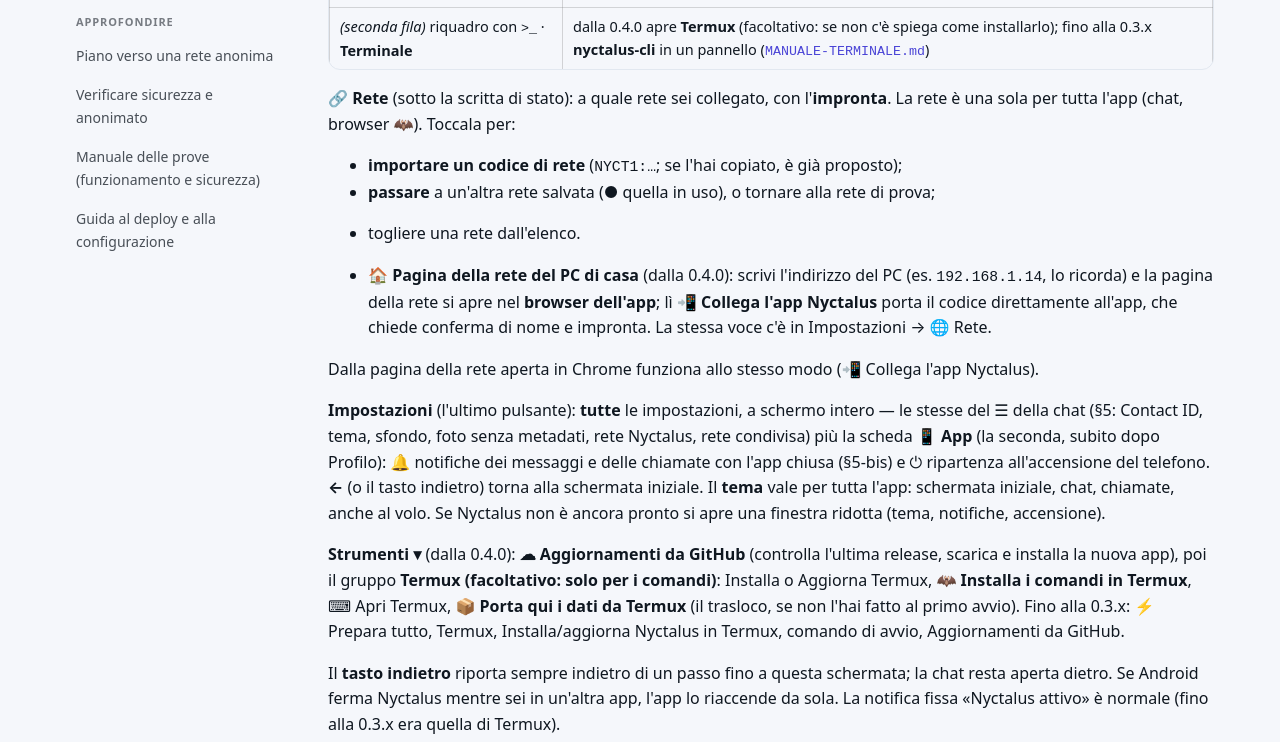
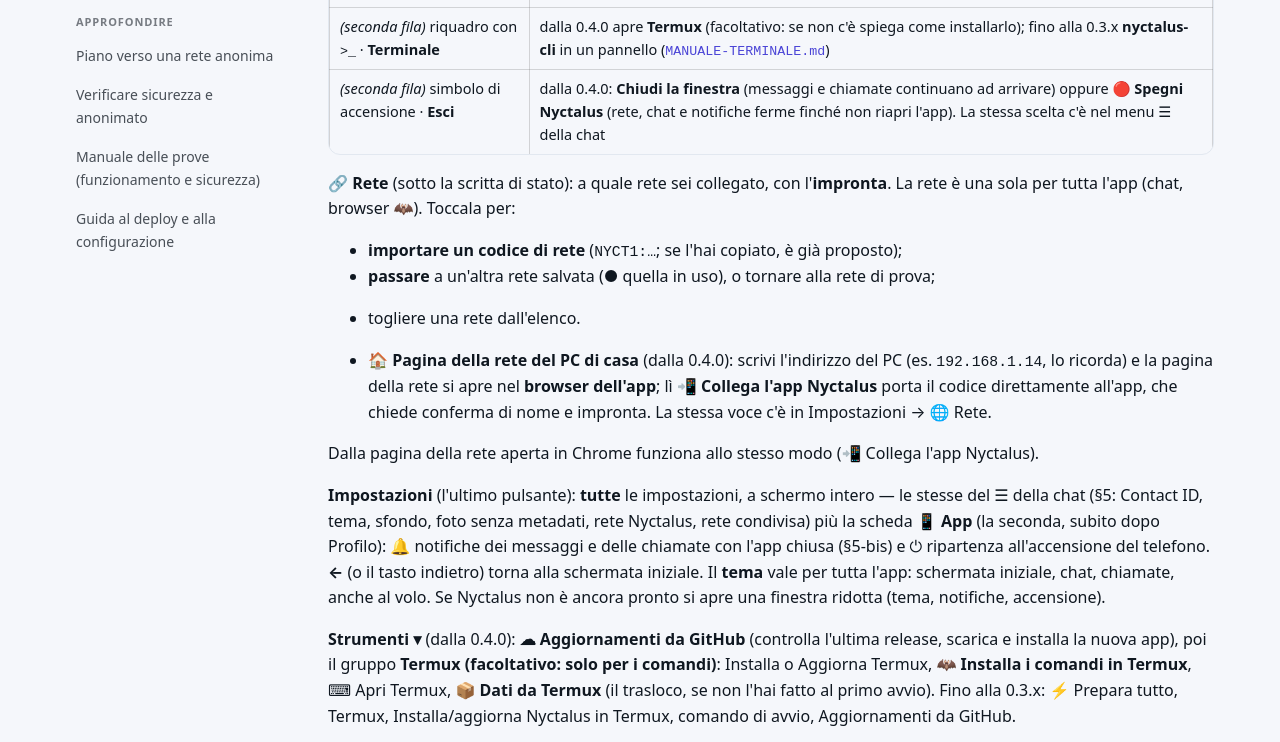
Before and after one commit to RedRider21/Nyctalus-Protocol, a plain HTML site: page manuali/MANUALE-TELEFONO.html in a window 1280 px wide. Shown: the part 992-1734 px from the top of the page. Drawn offline with Linux system fonts and the light colour scheme.

Commit message:
Sito: 0.4.1 — ritocchi all'app

```diff
--- a/manuali/MANUALE-TELEFONO.html
+++ b/manuali/MANUALE-TELEFONO.html
@@ -71,6 +71,10 @@ Sotto il logo, due file di pulsanti quadrati con la sola icona, come il mini men
 <td><em>(seconda fila)</em> riquadro con <code>&gt;_</code> · <strong>Terminale</strong></td>
 <td>dalla 0.4.0 apre <strong>Termux</strong> (facoltativo: se non c'è spiega come installarlo); fino alla 0.3.x <strong>nyctalus-cli</strong> in un pannello (<a href="MANUALE-TERMINALE.html"><code>MANUALE-TERMINALE.md</code></a>)</td>
 </tr>
+<tr>
+<td><em>(seconda fila)</em> simbolo di accensione · <strong>Esci</strong></td>
+<td>dalla 0.4.0: <strong>Chiudi la finestra</strong> (messaggi e chiamate continuano ad arrivare) oppure <strong>🔴 Spegni Nyctalus</strong> (rete, chat e notifiche ferme finché non riapri l'app). La stessa scelta c'è nel menu ☰ della chat</td>
+</tr>
 </tbody>
 </table>
 <p><strong>🔗 Rete</strong> (sotto la scritta di stato): a quale rete sei collegato, con l'<strong>impronta</strong>. La rete è
@@ -97,7 +101,7 @@ Il <strong>tema</strong> vale per tutta l'app: schermata iniziale, chat, chiamat
 Se Nyctalus non è ancora pronto si apre una finestra ridotta (tema, notifiche, accensione).</p>
 <p><strong>Strumenti ▾</strong> (dalla 0.4.0): <strong>☁ Aggiornamenti da GitHub</strong> (controlla l'ultima release, scarica e
 installa la nuova app), poi il gruppo <strong>Termux (facoltativo: solo per i comandi)</strong>: Installa o Aggiorna
-Termux, <strong>🦇 Installa i comandi in Termux</strong>, ⌨ Apri Termux, <strong>📦 Porta qui i dati da Termux</strong> (il
+Termux, <strong>🦇 Installa i comandi in Termux</strong>, ⌨ Apri Termux, <strong>📦 Dati da Termux</strong> (il
 trasloco, se non l'hai fatto al primo avvio). Fino alla 0.3.x: ⚡ Prepara tutto, Termux, Installa/aggiorna
 Nyctalus in Termux, comando di avvio, Aggiornamenti da GitHub.</p>
 <p>Il <strong>tasto indietro</strong> riporta sempre indietro di un passo fino a questa schermata; la chat resta
```
Also changed, not shown: index.html (+1 -0 lines).
